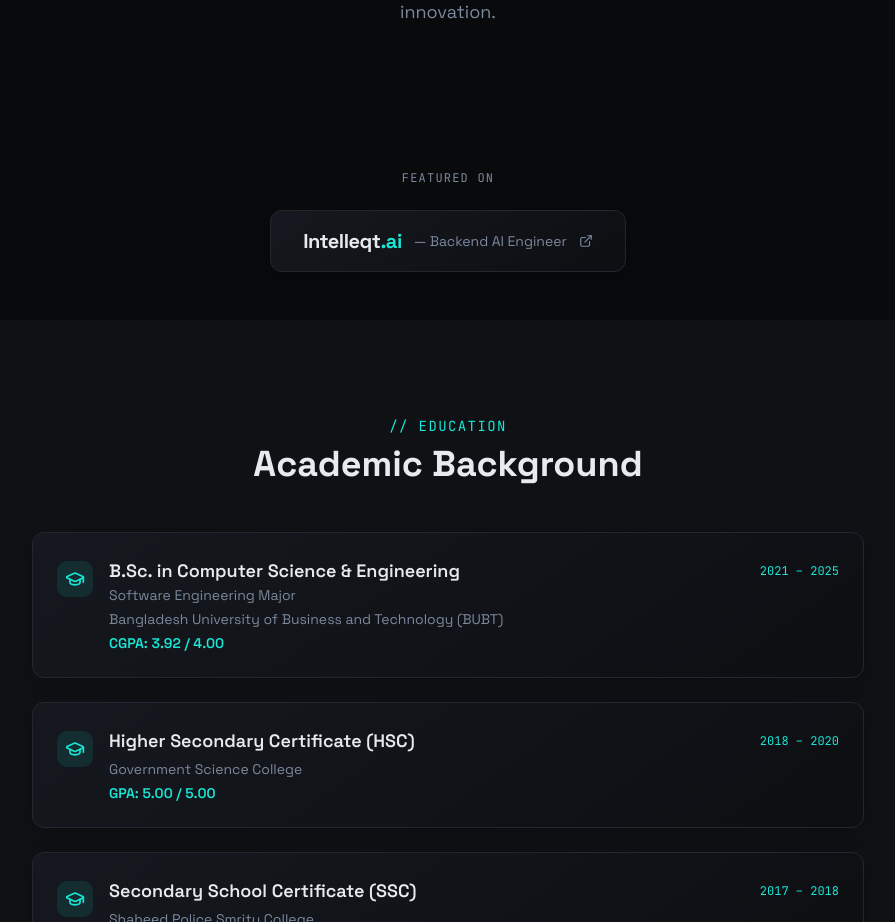
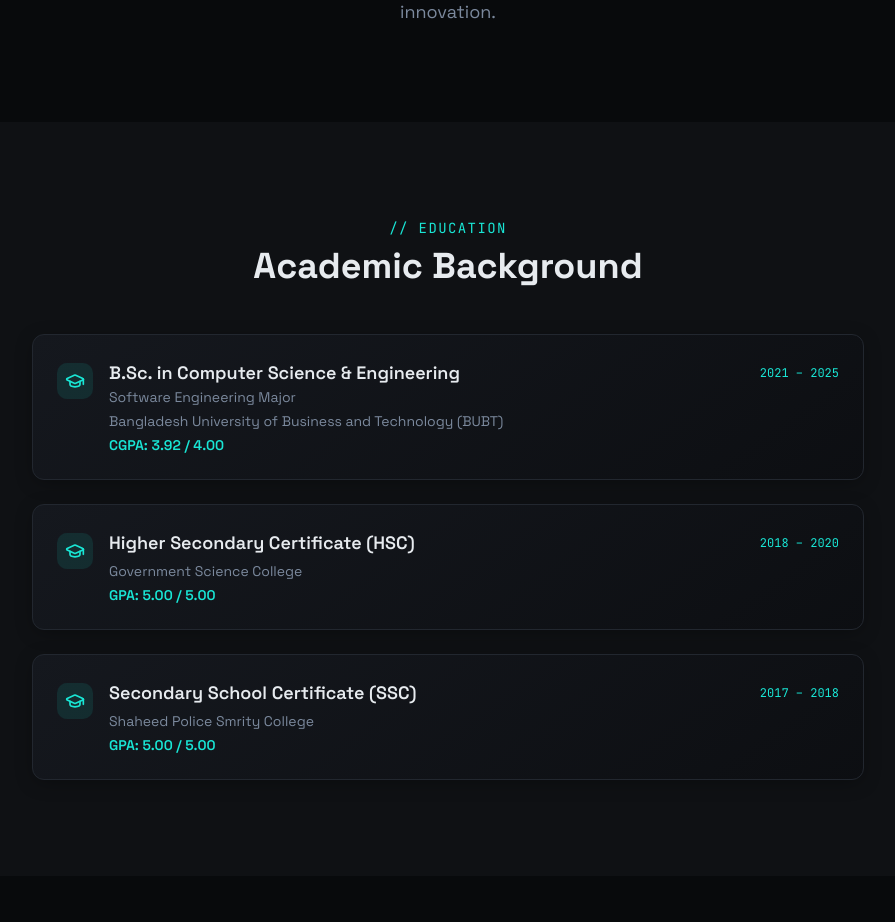
Before and after one commit to Arifuzzaman-Swapnil/Arifuzzaman-Swapnil-Portfolio, a React (Vite) app: page / in a window 1280 px wide. Shown: the part 1220-2142 px from the top of the page, without its empty margins (192-1087 px from the left). Built offline with nearby package versions, Linux system fonts and the light colour scheme.

Commit message:
Remove Featured On section

```diff
--- a/src/components/FeaturedSection.tsx
+++ /dev/null
@@ -1,36 +0,0 @@
-import { motion } from "framer-motion";
-import { ExternalLink } from "lucide-react";
-
-const FeaturedSection = () => (
-  <section className="py-12 px-6">
-    <div className="container mx-auto max-w-3xl text-center">
-      <motion.p
-        className="font-mono text-xs text-muted-foreground tracking-widest uppercase mb-6"
-        initial={{ opacity: 0 }}
-        whileInView={{ opacity: 1 }}
-        viewport={{ once: true }}
-        transition={{ duration: 0.5 }}
-      >
-        Featured On
-      </motion.p>
-      <motion.a
-        href="https://www.intelleqt.ai/about"
-        target="_blank"
-        rel="noopener noreferrer"
-        className="inline-flex items-center gap-3 px-8 py-4 rounded-lg border border-border bg-card-gradient shadow-card hover:border-glow transition-all group"
-        initial={{ opacity: 0, y: 15 }}
-        whileInView={{ opacity: 1, y: 0 }}
-        viewport={{ once: true }}
-        transition={{ duration: 0.5, delay: 0.1 }}
-      >
-        <span className="text-xl font-bold font-display tracking-tight">
-          Intelleqt<span className="text-primary">.ai</span>
-        </span>
-        <span className="text-sm text-muted-foreground">— Backend AI Engineer</span>
-        <ExternalLink size={14} className="text-muted-foreground group-hover:text-primary transition-colors" />
-      </motion.a>
-    </div>
-  </section>
-);
-
-export default FeaturedSection;
--- a/src/pages/Index.tsx
+++ b/src/pages/Index.tsx
@@ -1,7 +1,6 @@
 import Navbar from "@/components/Navbar";
 import HeroSection from "@/components/HeroSection";
 import AboutSection from "@/components/AboutSection";
-import FeaturedSection from "@/components/FeaturedSection";
 import EducationSection from "@/components/EducationSection";
 import ExperienceSection from "@/components/ExperienceSection";
 import ProjectsSection from "@/components/ProjectsSection";
@@ -14,7 +13,6 @@ const Index = () => (
     <Navbar />
     <HeroSection />
     <AboutSection />
-    <FeaturedSection />
     <EducationSection />
     <ExperienceSection />
     <ProjectsSection />
```
